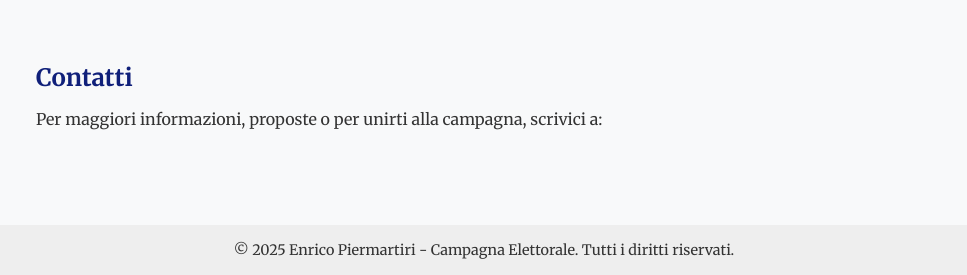
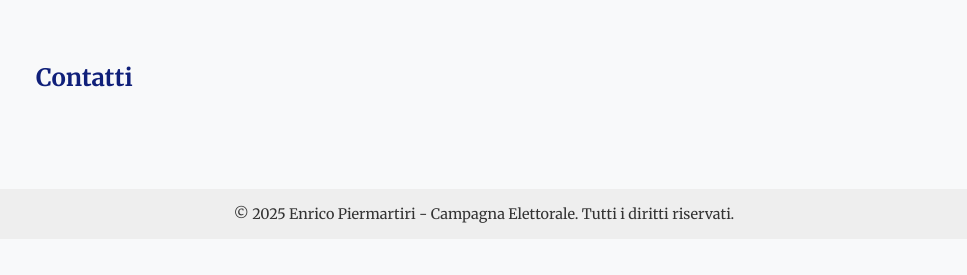
Before and after one commit to rscreatestudio/EnricoPiermartiriSindaco, a plain HTML site: page index.html in a window 1280 px wide. Shown: the part 2319-2594 px from the top of the page, without its empty margins (156-1123 px from the left). After the commit the page ends 2558 px from the top, so only its background shows below. Drawn offline with Linux system fonts and the light colour scheme.

Commit message:
Update index.html

```diff
--- a/index.html
+++ b/index.html
@@ -236,7 +236,6 @@
 
   <section id="contatti">
     <h2>Contatti</h2>
-    <p>Per maggiori informazioni, proposte o per unirti alla campagna, scrivici a: <a href="mailto:"></a></p>
   </section>
 
   <footer>
```
